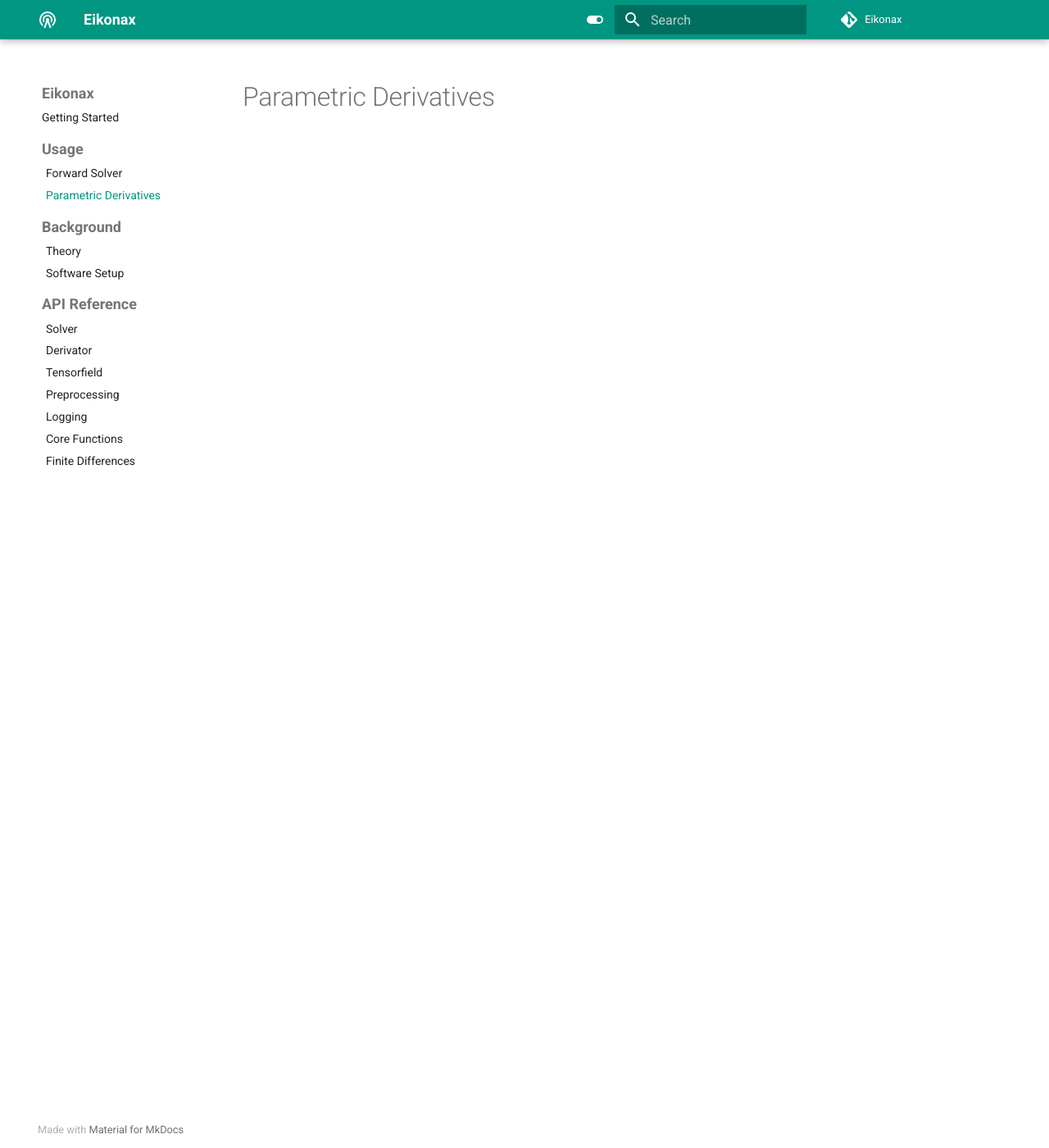
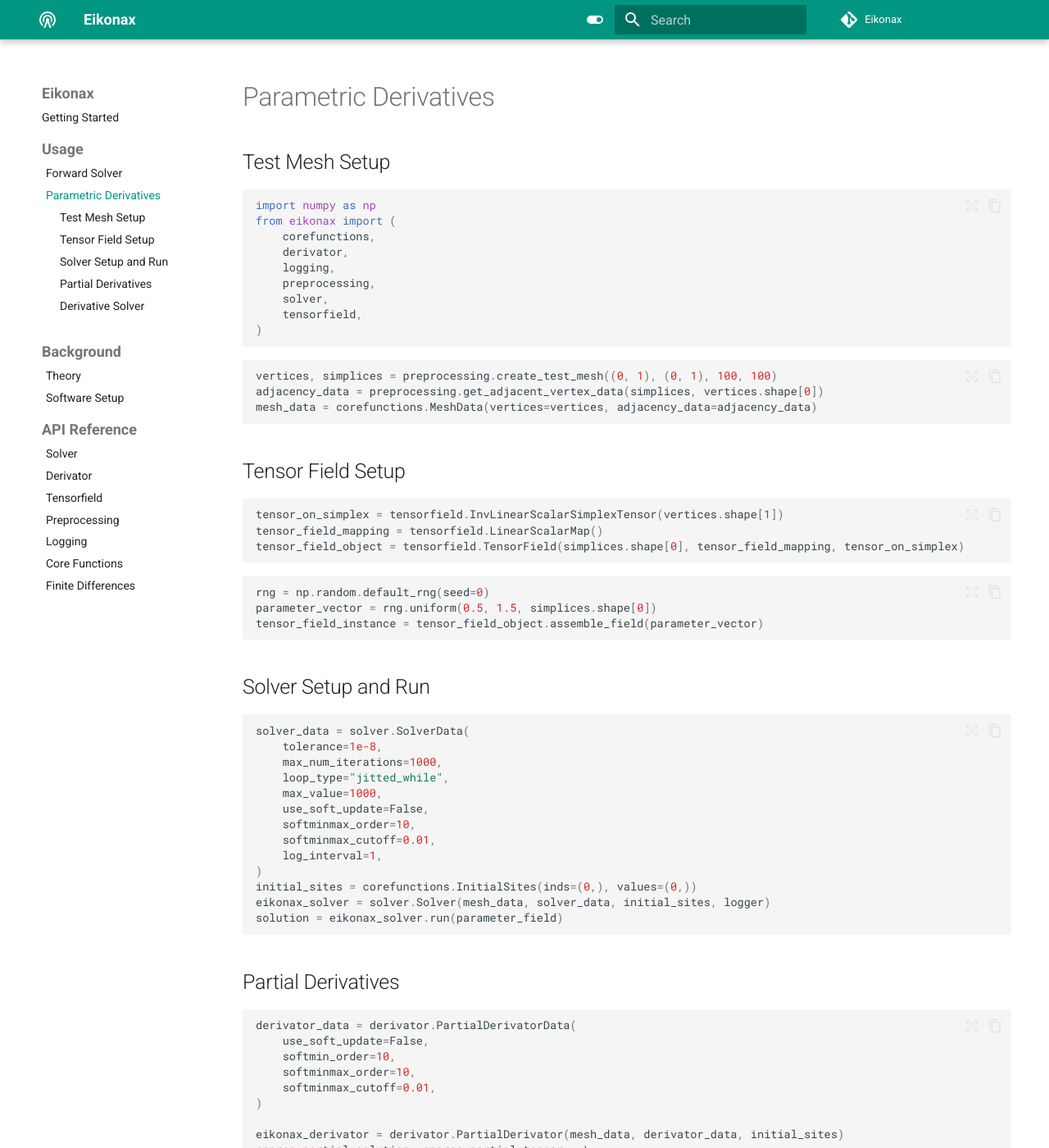
Before and after one commit to UQatKIT/Eikonax, an MkDocs documentation site: the page built from docs/source/usage/derivatives.md, in a window 1280 px wide and 1400 px high. Shown: the whole window at 82% size. Built offline with MkDocs 1.6.1 and Material for MkDocs 9.7.7, drawn with Linux system fonts in a browser that asks for light colours; comment, search, counter and statistics services are not loaded; some of the changed text lies outside the part shown.

Commit message:
docs(usage): Add code snippets to tutorial docs

````diff
--- a/docs/source/usage/derivatives.md
+++ b/docs/source/usage/derivatives.md
@@ -1 +1,80 @@
 # Parametric Derivatives
+
+## Test Mesh Setup
+
+```py
+import numpy as np
+from eikonax import (
+    corefunctions,
+    derivator,
+    logging,
+    preprocessing,
+    solver,
+    tensorfield,
+)
+```
+
+```py
+vertices, simplices = preprocessing.create_test_mesh((0, 1), (0, 1), 100, 100)
+adjacency_data = preprocessing.get_adjacent_vertex_data(simplices, vertices.shape[0])
+mesh_data = corefunctions.MeshData(vertices=vertices, adjacency_data=adjacency_data)
+```
+
+## Tensor Field Setup
+
+```py
+tensor_on_simplex = tensorfield.InvLinearScalarSimplexTensor(vertices.shape[1])
+tensor_field_mapping = tensorfield.LinearScalarMap()
+tensor_field_object = tensorfield.TensorField(simplices.shape[0], tensor_field_mapping, tensor_on_simplex)
+```
+
+```py
+rng = np.random.default_rng(seed=0)
+parameter_vector = rng.uniform(0.5, 1.5, simplices.shape[0])
+tensor_field_instance = tensor_field_object.assemble_field(parameter_vector)
+```
+
+
+
+## Solver Setup and Run
+
+```py
+solver_data = solver.SolverData(
+    tolerance=1e-8,
+    max_num_iterations=1000,
+    loop_type="jitted_while",
+    max_value=1000,
+    use_soft_update=False,
+    softminmax_order=10,
+    softminmax_cutoff=0.01,
+    log_interval=1,
+)
+initial_sites = corefunctions.InitialSites(inds=(0,), values=(0,))
+eikonax_solver = solver.Solver(mesh_data, solver_data, initial_sites, logger)
+solution = eikonax_solver.run(parameter_field)
+```
+
+## Partial Derivatives
+
+```py
+derivator_data = derivator.PartialDerivatorData(
+    use_soft_update=False,
+    softmin_order=10,
+    softminmax_order=10,
+    softminmax_cutoff=0.01,
+)
+
+eikonax_derivator = derivator.PartialDerivator(mesh_data, derivator_data, initial_sites)
+sparse_partial_solution, sparse_partial_tensor = \
+    eikonax_derivator.compute_partial_derivatives(solution.values, parameter_field)
+sparse_partial_parameter = \
+    tensor_field.assemble_jacobian(solution.values.size, sparse_partial_tensor, parameter_vector)
+```
+
+## Derivative Solver
+```py
+loss_grad = np.ones(solution.values.size)
+derivative_solver = derivator.DerivativeSolver(solution.values, sparse_partial_solution)
+adjoint = derivative_solver.solve(loss_grad)
+total_grad = partial_derivative_parameter.T @ adjoint
+```
````
Also changed, not shown: README.md (+5 -4 lines), docs/source/index.md (+1 -1 lines), docs/source/usage/solve.md (+53 -0 lines), 1 other file.
